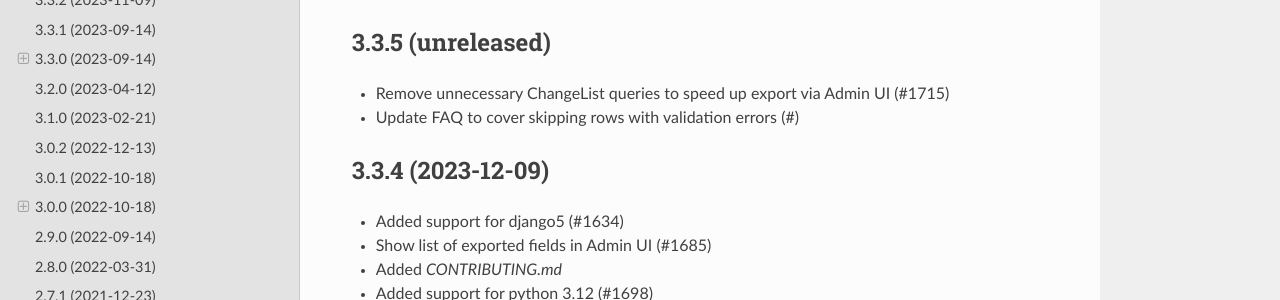
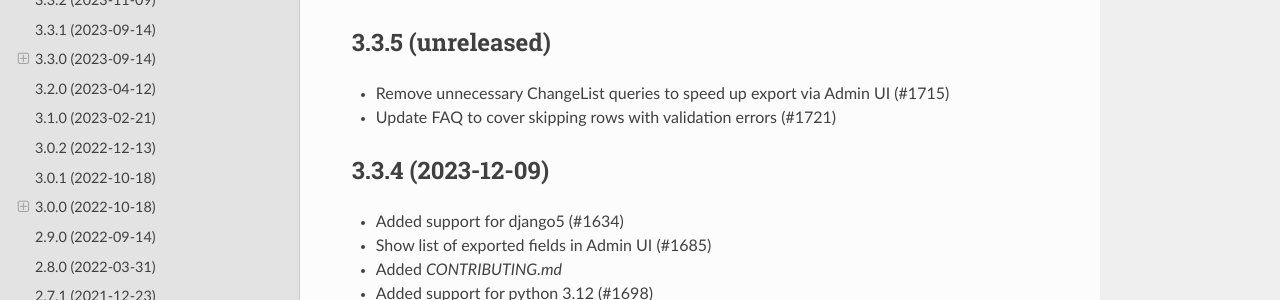
Before and after one commit to django-import-export/django-import-export, a Sphinx documentation site: the page built from docs/changelog.rst, in a window 1280 px wide and 900 px high. Shown: the part 134-434 px from the top of the window. Built offline with Sphinx 7.4.7 and the Read the Docs theme 2.0.0, drawn with Linux system fonts in a browser that asks for light colours; pages that are not in the unit, such as notebooks, are missing from menus.

Commit message:
Update changelog.rst

```diff
--- a/docs/changelog.rst
+++ b/docs/changelog.rst
@@ -5,7 +5,7 @@
 ------------------
 
 - Remove unnecessary ChangeList queries to speed up export via Admin UI (#1715)
-- Update FAQ to cover skipping rows with validation errors (#)
+- Update FAQ to cover skipping rows with validation errors (#1721)
 
 3.3.4 (2023-12-09)
 ------------------
```
